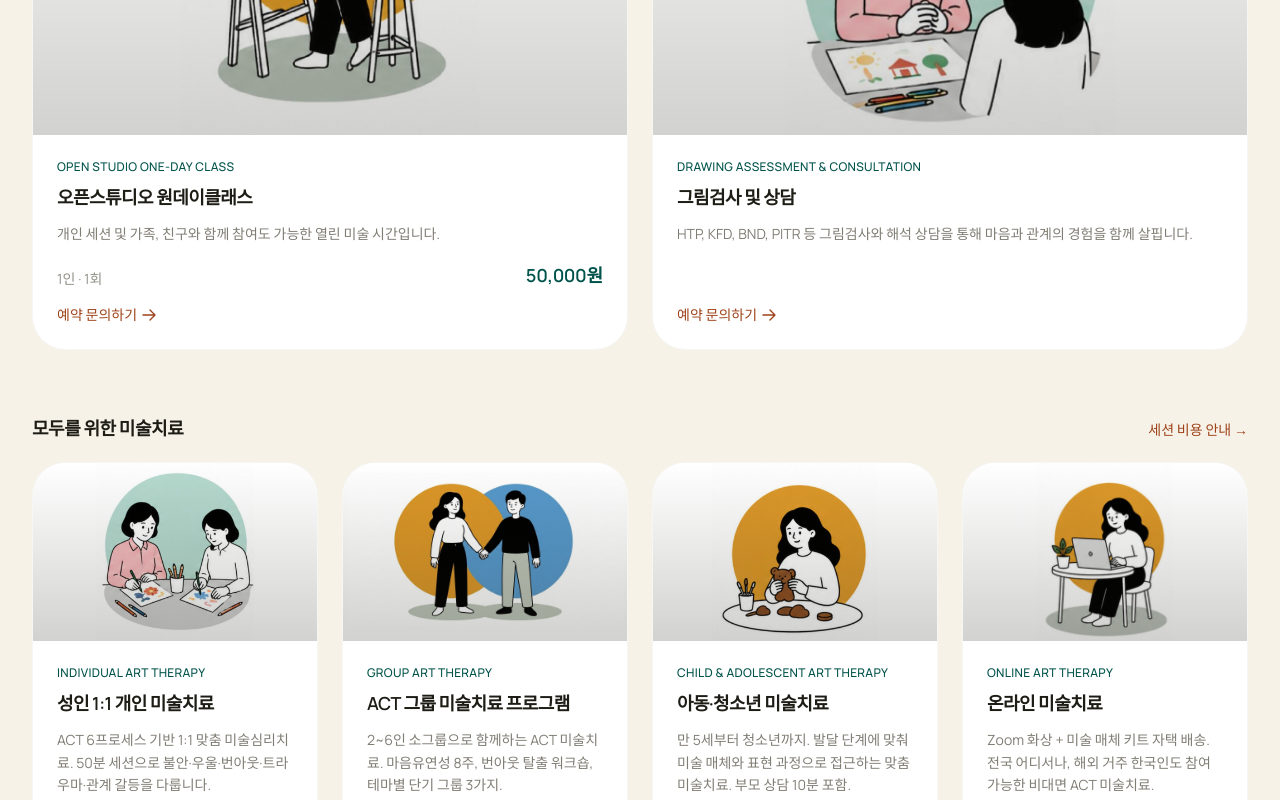
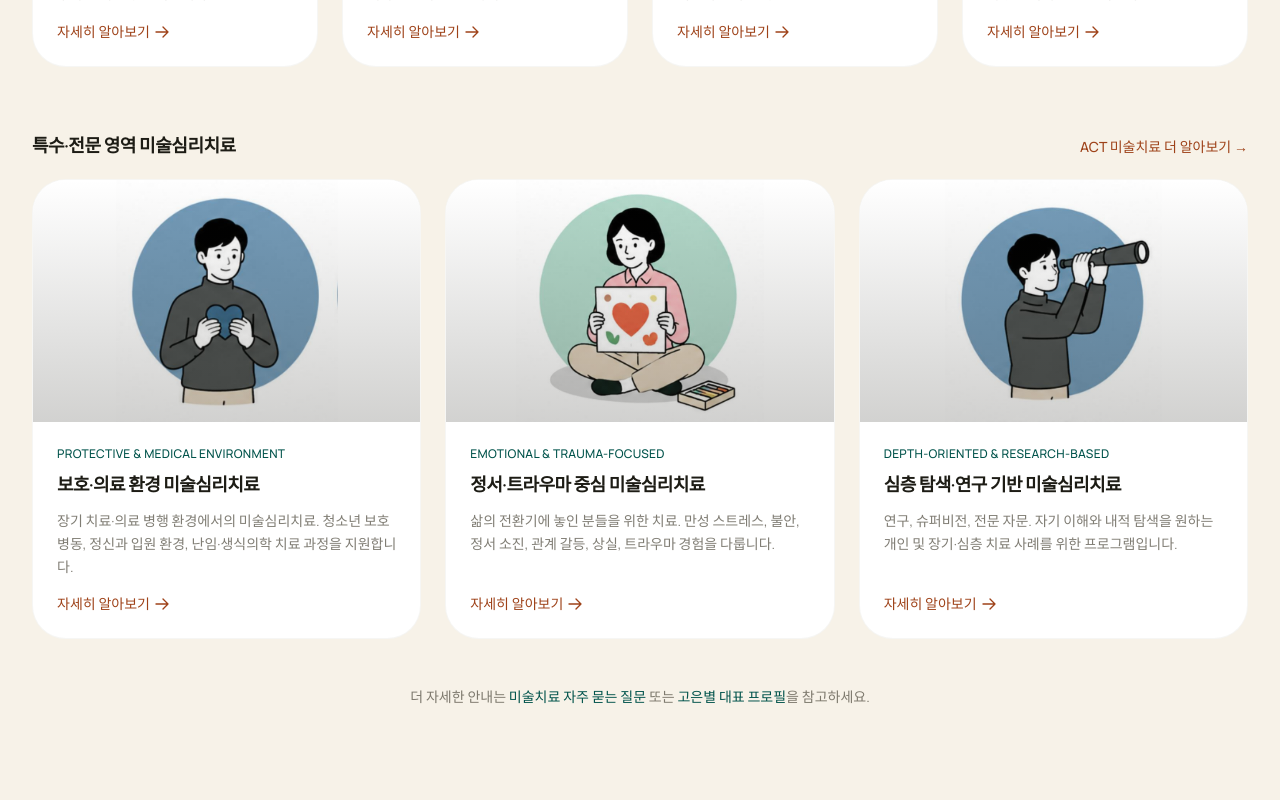
Before and after one commit to act-art-center/actartcenter.com, a Next.js app: page / in a window 1280 px wide. Shown: the part 3560-4360 px from the top of the page. Built offline with nearby package versions, Linux system fonts and the light colour scheme.

Commit message:
fix: move home sessions above ACT process

```diff
--- a/src/app/page.tsx
+++ b/src/app/page.tsx
@@ -27,8 +27,8 @@ export default function HomePage() {
       <TrustBar />
       <PhilosophySection />
       <CharactersIntroSection />
+      <ServicesSection />
       <ActApproach />
-      <ServicesSection />
       <ProcessTimeline />
       <TeamSection />
       {/* TestimonialsCarousel: 실제 내담자 후기 확보 전까지 노출 보류. docs/TODO.md 참조. */}
--- a/src/components/sections/ServicesSection.tsx
+++ b/src/components/sections/ServicesSection.tsx
@@ -15,7 +15,6 @@ const ONE_DAY_CLASS_SERVICE = {
   imageAlt: "이젤 앞에서 그림을 그리는 오픈스튜디오 원데이클래스 일러스트",
   cta: "예약 문의하기",
   meta: "1인 · 1회",
-  price: "50,000원",
 };
 
 const DRAWING_ASSESSMENT_SERVICE = {
@@ -107,7 +106,7 @@ export function ServicesSection() {
               href="/act-approach"
               className="text-sm text-secondary-500 font-medium hover:underline underline-offset-4"
             >
-              ACT(수용전념) 미술치료 자세히 보기 →
+              ACT 미술치료 더 알아보기 →
             </Link>
           </div>
           <div className="grid grid-cols-1 lg:grid-cols-3 gap-6">
@@ -148,7 +147,6 @@ function ServiceCard({
     imageAlt: string;
     cta?: string;
     meta?: string;
-    price?: string;
   };
 }) {
   return (
@@ -179,14 +177,7 @@ function ServiceCard({
         <p className="mt-3 text-charcoal/70 text-sm leading-relaxed line-clamp-3">
           {service.description}
         </p>
-        {(service.meta || service.price) && (
-          <div className="mt-4 flex items-end justify-between gap-4">
-            {service.meta && <p className="text-sm text-charcoal/60">{service.meta}</p>}
-            {service.price && (
-              <p className="whitespace-nowrap text-lg font-semibold tabular-nums text-primary-500">{service.price}</p>
-            )}
-          </div>
-        )}
+        {service.meta && <p className="mt-4 text-sm text-charcoal/60">{service.meta}</p>}
         <span className="mt-auto pt-4 inline-flex items-center gap-1 text-secondary-500 text-sm font-medium group-hover:gap-2 transition-all">
           {service.cta ?? "자세히 알아보기"}
           <svg className="w-4 h-4" fill="none" viewBox="0 0 24 24" stroke="currentColor" strokeWidth={2}>
```
